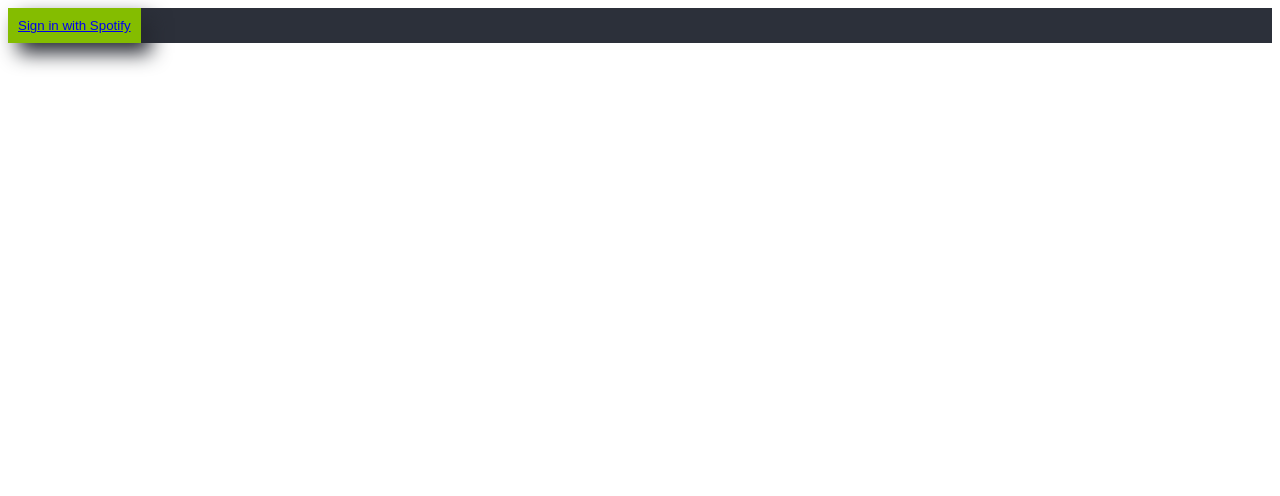
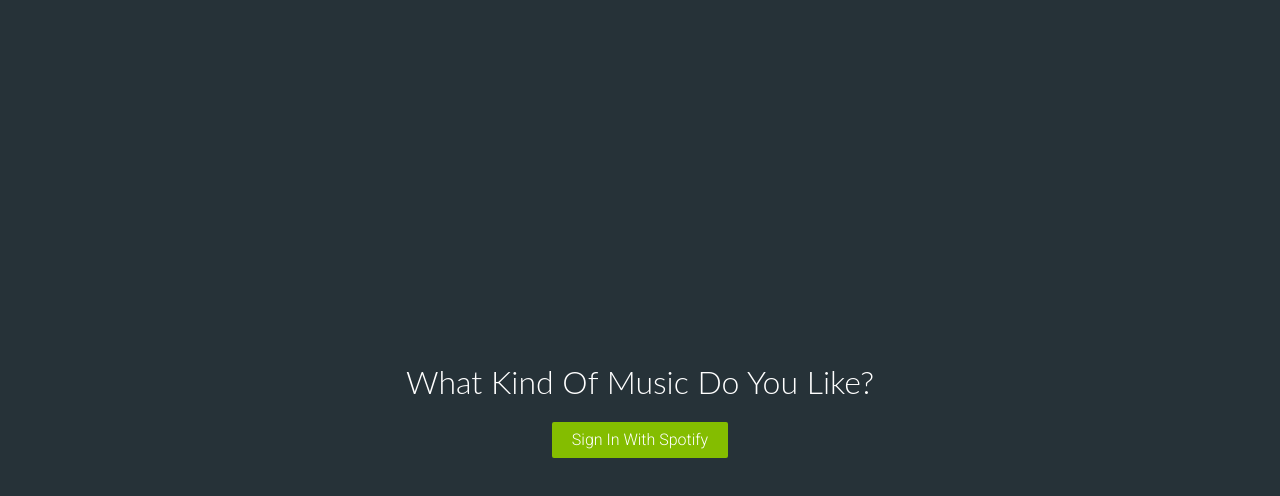
Before and after one commit to delafields/Favoritify, a React app in the folder client/: page / in a window 1280 px wide. Built offline with nearby package versions, Linux system fonts and the light colour scheme.

Commit message:
restyled Landing

```diff
--- a/client/public/index.html
+++ b/client/public/index.html
@@ -11,6 +11,7 @@
     <link rel="manifest" href="%PUBLIC_URL%/manifest.json">
     <link rel="shortcut icon" href="%PUBLIC_URL%/favicon.ico">
     <link href="https://fonts.googleapis.com/css?family=Roboto:300,400,500" rel="stylesheet">
+    <link rel="stylesheet" href="https://cdnjs.cloudflare.com/ajax/libs/normalize/7.0.0/normalize.min.css">
     <!--
       Notice the use of %PUBLIC_URL% in the tags above.
       It will be replaced with the URL of the `public` folder during the build.
--- a/client/src/components/Landing.js
+++ b/client/src/components/Landing.js
@@ -1,12 +1,41 @@
 import React from 'react';
-import('../styles/Landing.css');
+import FlatButton from 'material-ui/FlatButton';
+import SvgIcon from 'material-ui/SvgIcon';
+import { blueGrey900 } from 'material-ui/styles/colors';
 
 const Landing = () => {
 	return (
-		<div className="site">
-			<button className="spotify-login-button">
-				<a href="/auth/spotify">Sign in with Spotify</a>
-			</button>
+		<div
+			style={{
+				height: '100vh',
+				width: '100vw',
+				display: 'flex',
+				flexDirection: 'column',
+				alignItems: 'center',
+				justifyContent: 'center',
+				backgroundColor: blueGrey900
+			}}
+		>
+			<h1
+				style={{
+					fontFamily: 'Lato, sans-serif',
+					fontWeight: '300',
+					color: 'white'
+				}}
+			>
+				What Kind Of Music Do You Like?
+			</h1>
+			<FlatButton
+				href="/auth/spotify"
+				style={{
+					backgroundColor: '#84bd00',
+					color: 'white',
+					fontWeight: '300',
+					padding: '0 20px'
+				}}
+			>
+				Sign In With Spotify
+			</FlatButton>
 		</div>
 	);
 };
--- a/client/src/components/dashboard/shared/ArtistImageList.js
+++ b/client/src/components/dashboard/shared/ArtistImageList.js
@@ -16,7 +16,7 @@
 		},
 		gridList: {
 			width: '100%',
-			height: '1000px',
+			height: '1200px',
 			overflowY: 'auto'
 		}
 	};
```
Also changed, not shown: client/src/assets/Spotify_Logo.svg (added).
